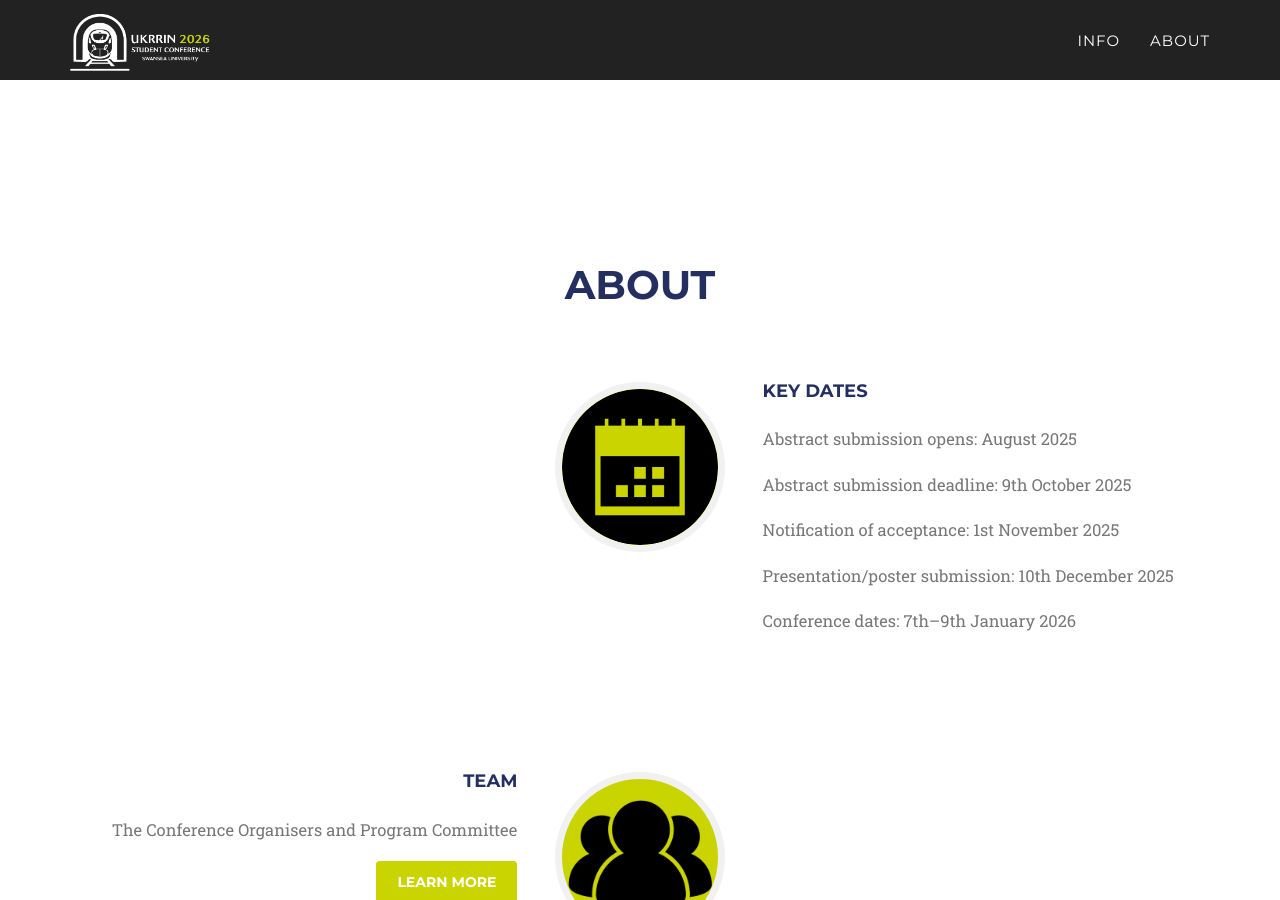
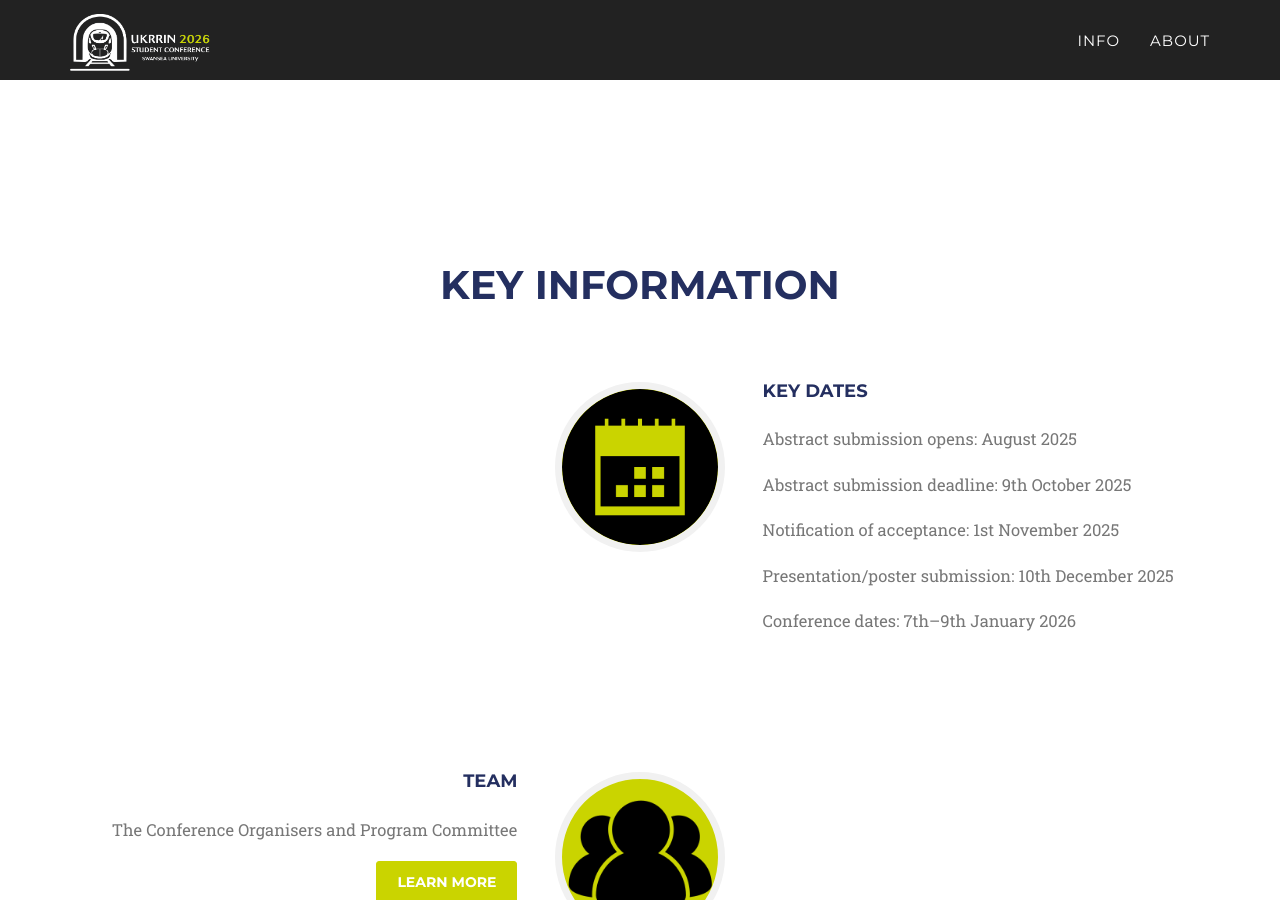
Before and after one commit to ukrrin2026swansea/ukrrin2026swansea.github.io, a Jekyll site: the page built from index.html, in a window 1280 px wide and 900 px high, scrolled down 3533 px. Built offline with Jekyll 4.4.1, drawn with Linux system fonts in a browser that asks for light colours; some web fonts are replaced.

Commit message:
About -> Key Information

```diff
--- a/_includes/2016_data/header-home.html
+++ b/_includes/2016_data/header-home.html
@@ -25,7 +25,7 @@
                         <a class="page-scroll" href="/2016/agenda">Agenda</a>
                     </li>
                     <li>
-                        <a class="page-scroll" href="#about">About</a>
+                        <a class="page-scroll" href="#about">Key Information</a>
                     </li>
                     <li>
                         <a class="page-scroll" href="#contact">Contact</a>
--- a/_includes/2017_data/about.html
+++ b/_includes/2017_data/about.html
@@ -3,7 +3,7 @@
         <div class="container">
             <div class="row">
                 <div class="col-lg-12 text-center">
-                    <h2 class="section-heading">About</h2>
+                    <h2 class="section-heading">Key Information</h2>
                     <h3 class="section-subheading text-muted"></h3>
                 </div>
             </div>
```
Also changed, not shown: 1 other file.
